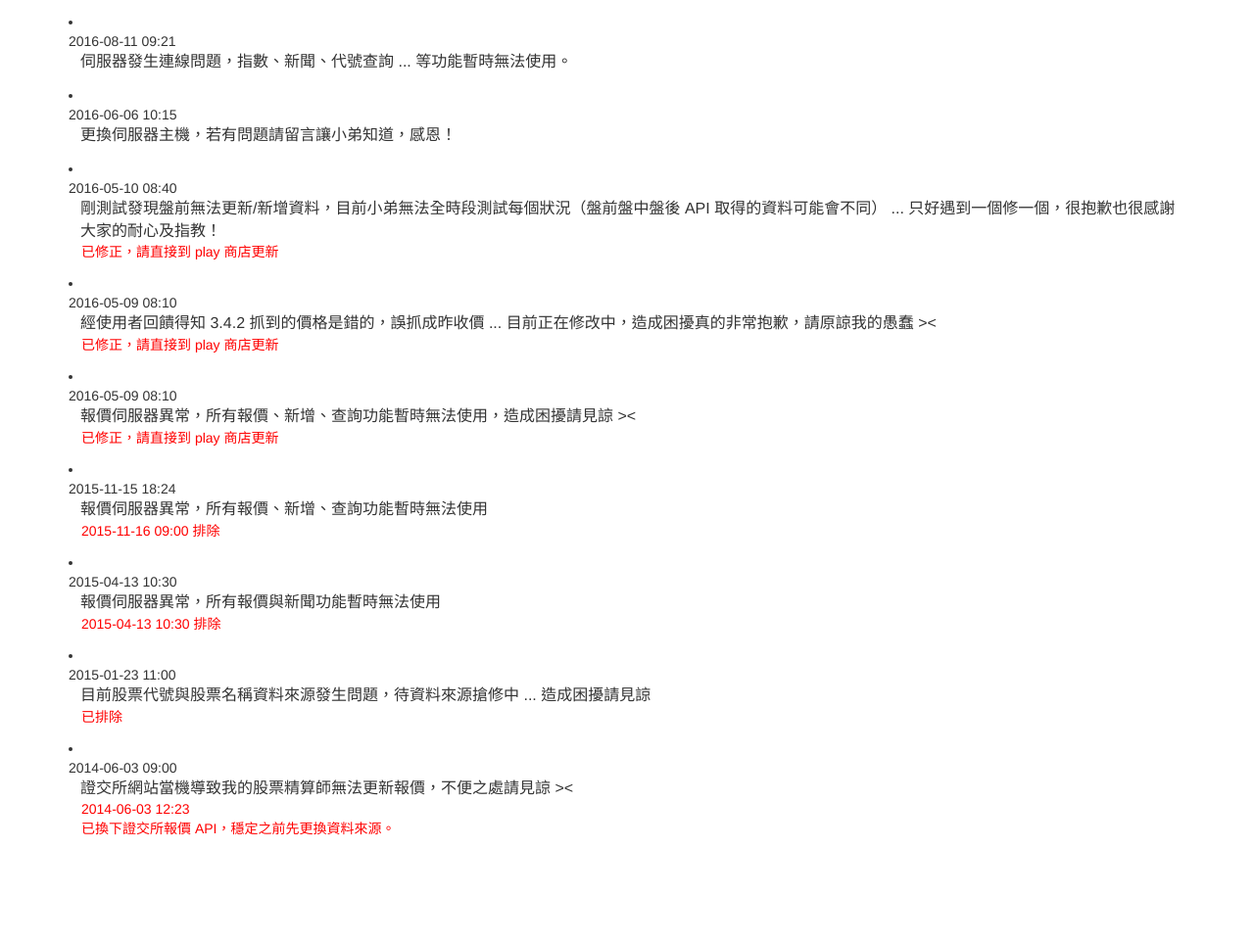
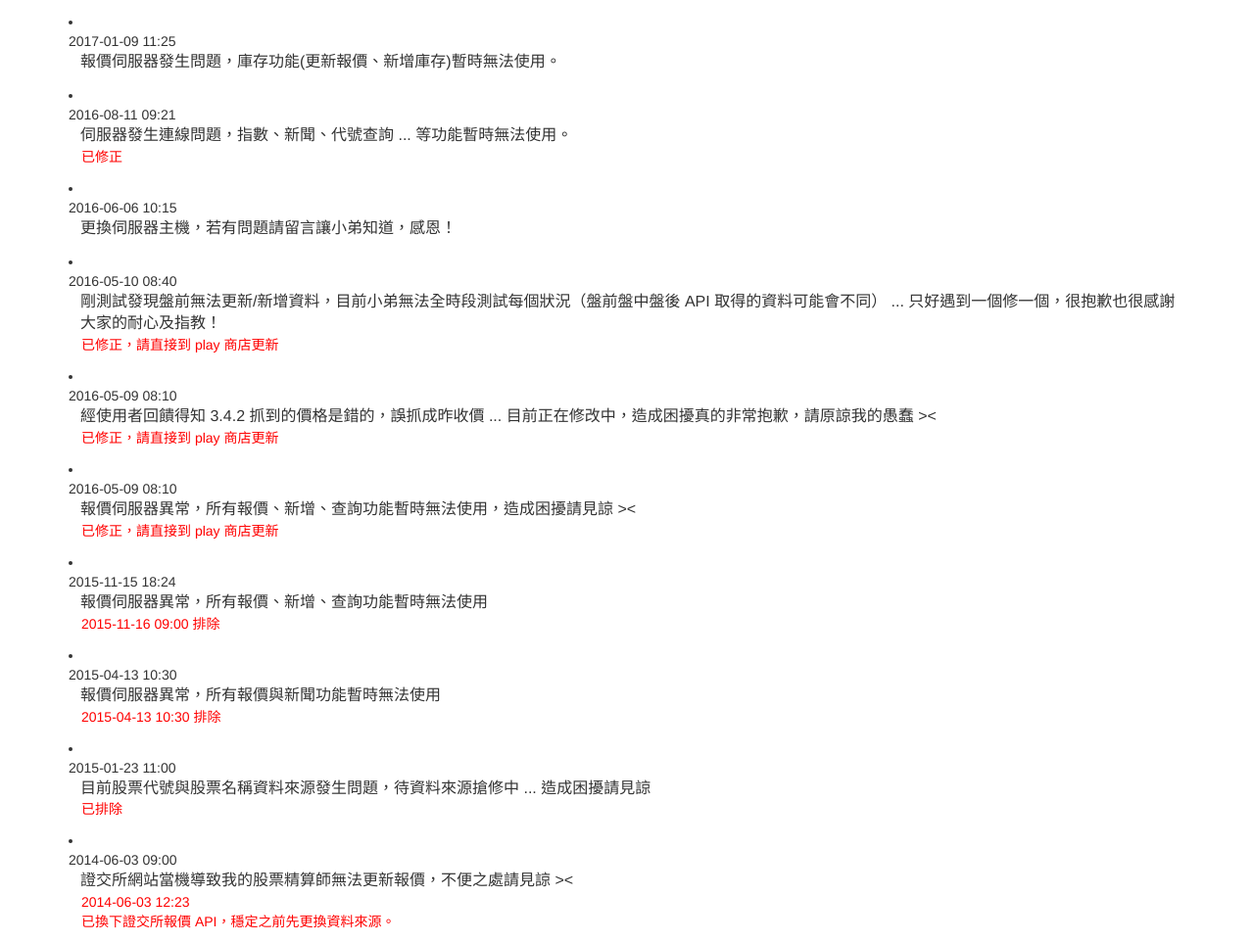
Before and after one commit to s9134131/s9134131.github.io, a Jekyll site: the page latest.html, which Jekyll copies as it is, in a window 1280 px wide. Shown: the whole page at 98% size. Built offline with Jekyll 4.4.1, drawn with Linux system fonts in a browser that asks for light colours; before the commit the page ends 900 px from its top, so only the background shows below that.

Commit message:
Update latest.html

```diff
--- a/latest.html
+++ b/latest.html
@@ -35,9 +35,14 @@
 <body>
 <div class=container>
 	<li>
+		<div class="time">2017-01-09 11:25</div>
+		<div class="title">報價伺服器發生問題，庫存功能(更新報價、新增庫存)暫時無法使用。</div>
+		<div class="status"></div>
+	</li>
+	<li>
 		<div class="time">2016-08-11 09:21</div>
 		<div class="title">伺服器發生連線問題，指數、新聞、代號查詢 ... 等功能暫時無法使用。</div>
-		<div class="status"></div>
+		<div class="status">已修正</div>
 	</li>
 	<li>
 		<div class="time">2016-06-06 10:15</div>
```
